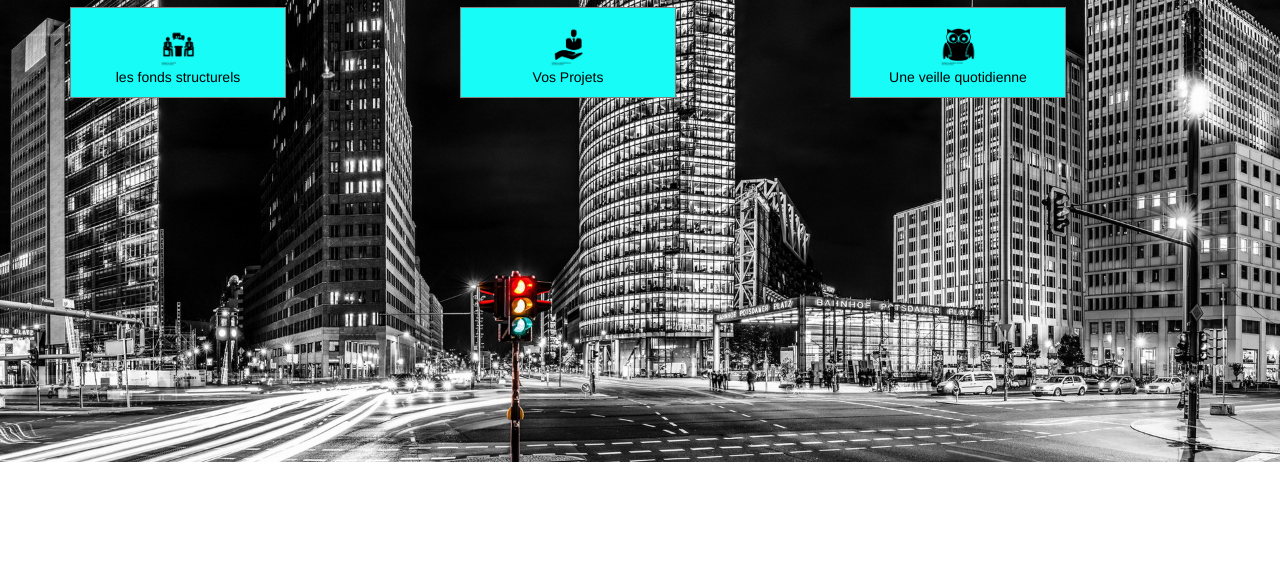
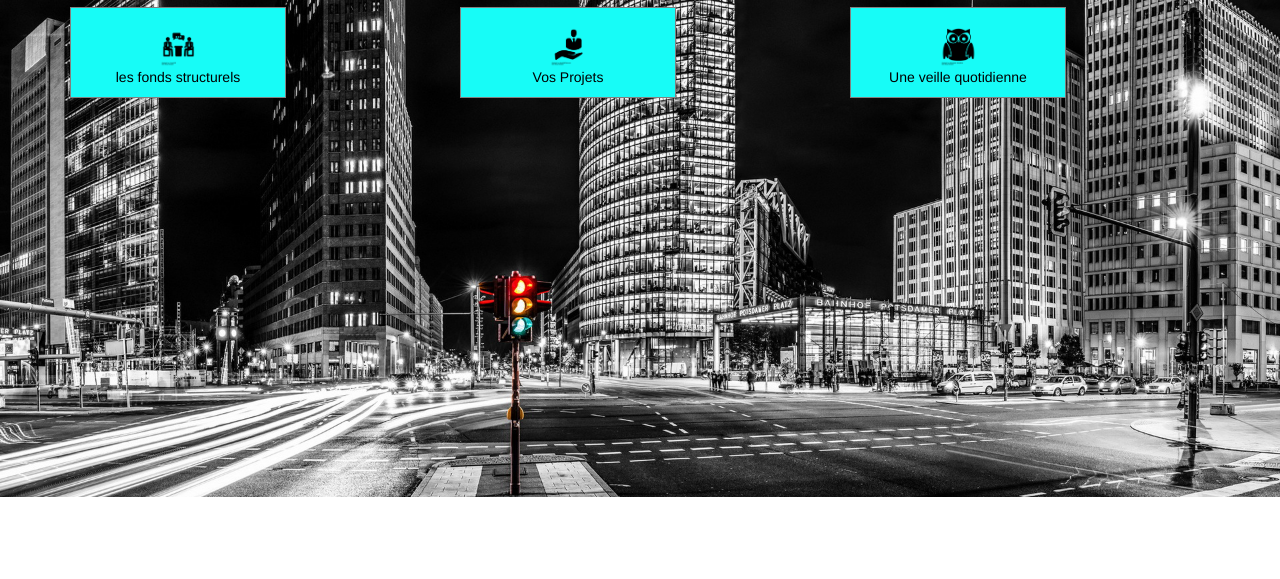
Before and after one commit to Competencerh8/eu-github-pages, a plain HTML site: page index.html in a window 1280 px wide. Shown: the part 163-742 px from the top of the page. Drawn offline with nearby package versions, Linux system fonts and the light colour scheme.

Commit message:
images2
taille2

```diff
--- a/css/style.css
+++ b/css/style.css
@@ -8,7 +8,7 @@ body{
 
 #wrapper{
 background-image: url(../images/berlin.jpg);
-height:625px;
+height:660px;
 background-size:cover;
 text-align: center;
 padding-top: 100px;
```
